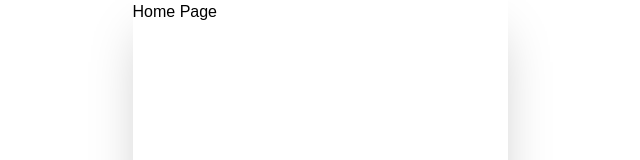
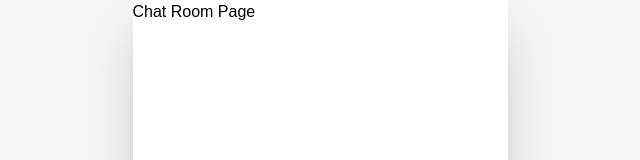
Before and after one commit to CEOS-Developers/react-messenger-22nd, a React (Vite) app: page / in a window 1280 px wide. Shown: the top 160 px of the page, without its empty margins (320-960 px from the left). Built offline with nearby package versions, Linux system fonts and the light colour scheme.

Commit message:
chore: 초기 배포용 커밋

```diff
--- a/src/App.tsx
+++ b/src/App.tsx
@@ -1,16 +1,16 @@
 import { BrowserRouter, Routes, Route } from "react-router-dom"
-import Home from "@/pages/Home"
+// import Home from "@/pages/Home"
 import ChatRoom from "@/pages/ChatRoom"
 
 const App = () => {
 
   return (
-    <div className="min-h-screen bg-[##F5F5F5] flex justify-center">
+    <div className="min-h-screen bg-[#F5F5F5] flex justify-center">
       <div className="w-[375px] min-h-screen bg-white shadow-2xl">
         <BrowserRouter>
           <Routes>
-            <Route path="/" element={<Home />} />
-            <Route path="/chatroom" element={<ChatRoom />} />
+            {/* <Route path="/" element={<Home />} /> */}
+            <Route path="/" element={<ChatRoom />} />
           </Routes>
         </BrowserRouter>
       </div>
```
